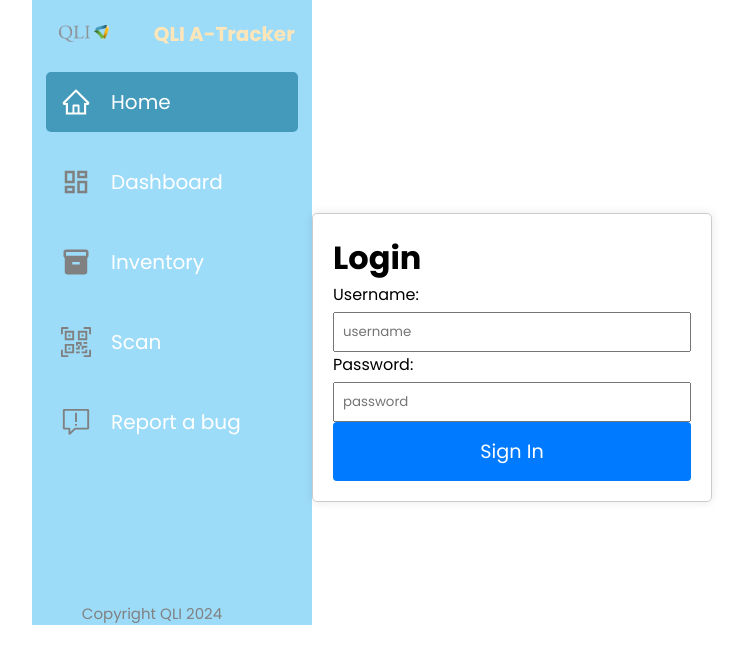
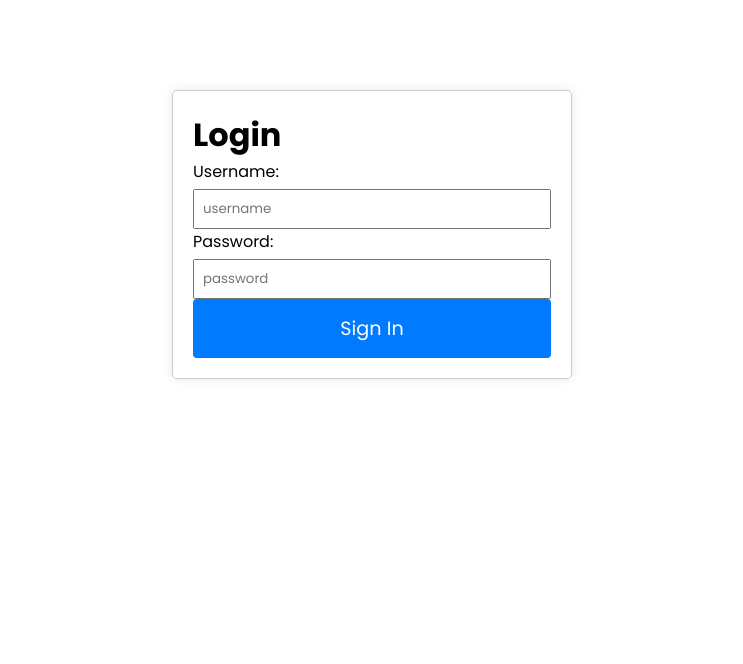
Before and after one commit to Patrick-250/A-tracker, a React (Vite) app in the folder client/: page /login in a window 1280 px wide. Shown: the top 664 px of the page, without its empty margins (268-1011 px from the left). Built offline with nearby package versions, Linux system fonts and the light colour scheme.

Commit message:
removed report bug page

```diff
--- a/client/src/Components/Layout/Layout.jsx
+++ b/client/src/Components/Layout/Layout.jsx
@@ -1,17 +1,20 @@
 // src/components/Layout.jsx
 import React from "react";
-import { Link } from "react-router-dom";
+import { useLocation } from "react-router-dom";
 import Sidebar from "../Sidebar/Sidebar";
 import Navbar from "../Navbar/Navbar";
 import "./Layout.scss";
+
 const Layout = ({ children }) => {
+  const location = useLocation();
+
   return (
     <div className="layout">
       {/* Sidebar goes here */}
       <Sidebar />
       <main className="main">
         {/* header goes here */}
-        <Navbar />
+        <Navbar location={location} />
         {children}
       </main>
     </div>
--- a/client/src/Components/Navbar/Navbar.jsx
+++ b/client/src/Components/Navbar/Navbar.jsx
@@ -2,7 +2,7 @@ import { LuSearch } from "react-icons/lu";
 import "./Navbar.scss";
 import { IoSettingsOutline } from "react-icons/io5";
 import { GiHamburgerMenu } from "react-icons/gi";
-import { Link, useLocation } from "react-router-dom";
+import { Link } from "react-router-dom";
 import { IconButton, Button } from "@mui/material";
 import { useDispatch, useSelector } from "react-redux";
 import { isSidebarCollapsed } from "../../Redux/collapse";
@@ -13,13 +13,12 @@ import { FaRegBell } from "react-icons/fa";
 import Badge from "@mui/material/Badge";
 import { useState, useRef, useEffect } from "react";
 
-const Navbar = () => {
+const Navbar = ({ location }) => {
   const dispatch = useDispatch();
   const { isCollapsed } = useSelector((state) => state);
   const { selected } = useSelector((state) => state);
   const user = useSelector((state) => state.auth.user || { name: "Guest" }); // Provide fallback value
   const navigate = useNavigate();
-  const location = useLocation(); // Get the current path
   const hide = isCollapsed.collapsed;
   const [show, setShow] = useState(false);
   const [showSettings, setShowSettings] = useState(false);
@@ -51,7 +50,7 @@ const Navbar = () => {
     setShowNotifications(false); // Hide notifications when logging out
     dispatch(clearUser()); // Clear user information
     // console.log("User after logout:", user); // Log user state after logout
-    navigate("/Login"); // Navigate to login page
+    navigate("/login"); // Navigate to login page
   };
 
   const handleSettingsClick = () => {
--- a/client/src/Components/Sidebar/Sidebar.jsx
+++ b/client/src/Components/Sidebar/Sidebar.jsx
@@ -3,11 +3,10 @@ import "./Sidebar.scss";
 import { useDispatch, useSelector } from "react-redux";
 import { MdOutlineDashboard, MdInventory2 } from "react-icons/md";
 import { BsQrCodeScan } from "react-icons/bs";
-import { VscReport } from "react-icons/vsc";
 import { AiOutlineHome } from "react-icons/ai";
 import { useState } from "react";
 import { setSelected } from "../../Redux/Selected";
-import { useNavigate } from "react-router-dom";
+import { useNavigate, useLocation } from "react-router-dom";
 import logo from "../../assets/logoQLI.png"; // Adjust the path as necessary
 
 const Sidebar = () => {
@@ -15,7 +14,15 @@ const Sidebar = () => {
   const hide = isCollapsed.collapsed;
   const dispatch = useDispatch();
   const navigate = useNavigate();
+  const location = useLocation(); // Get the current path
   const [active, setActive] = useState("home");
+
+  // Check if the current path is "/login"
+  const isLoginPage = location.pathname === "/login";
+
+  if (isLoginPage) {
+    return null; // Return null to render nothing when on the login page
+  }
 
   return (
     <div className="sidebar" style={{ width: hide ? "58px" : "280px" }}>
@@ -158,44 +165,6 @@ const Sidebar = () => {
             )}
           </div>
         </div>
-        <div
-          className="btns-c"
-          style={{
-            backgroundColor: active === "content" ? "#449aba" : "",
-            display: hide ? "flex" : "",
-            alignItems: hide ? "center" : "",
-            justifyContent: hide ? "center" : "",
-          }}
-          onClick={() => {
-            setActive("content");
-            dispatch(setSelected("Report a bug"));
-            navigate("/report-bug");
-          }}
-        >
-          <div
-            className="btns"
-            style={{
-              width: "100%",
-            }}
-          >
-            <VscReport
-              fontSize={30}
-              color={active === "content" ? "white" : "gray"}
-            />
-            {!hide && (
-              <span
-                style={{
-                  color: active === "content" ? "white" : "gray",
-                  marginRight: 40,
-                  fontSize: "20px",
-                  color: "White",
-                }}
-              >
-                Report a bug
-              </span>
-            )}
-          </div>
-        </div>
       </div>
       {/* Footer */}
       <div
--- a/client/src/Pages/Home/Home.jsx
+++ b/client/src/Pages/Home/Home.jsx
@@ -1,7 +1,22 @@
-import React from "react";
+import React, { useEffect } from "react";
+import { useSelector } from "react-redux";
+import { useNavigate } from "react-router-dom";
 import "./Home.scss";
 
 const Home = () => {
+  const user = useSelector((state) => state.auth.user);
+  const navigate = useNavigate();
+
+  useEffect(() => {
+    if (!user) {
+      navigate("/login");
+    }
+  }, [user, navigate]);
+
+  if (!user) {
+    return null; // Return null to render nothing if the user is not logged in
+  }
+
   return (
     <div className="home-page">
       <div className="safety">
--- a/client/src/Pages/ReportBug/ReportBug.jsx
+++ b/client/src/Pages/ReportBug/ReportBug.jsx
@@ -27,6 +27,7 @@ const ReportBug = () => {
     setTimeout(() => {
       setSuccessMessage("");
       navigate("/");
+      window.location.reload();
     }, 3000); // Clear the message and navigate after 3 seconds
   };
 
```
